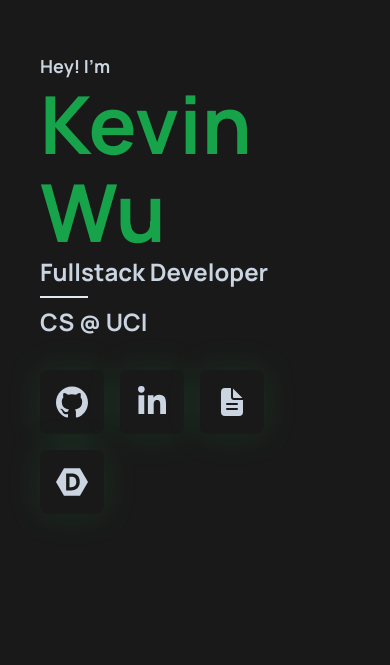
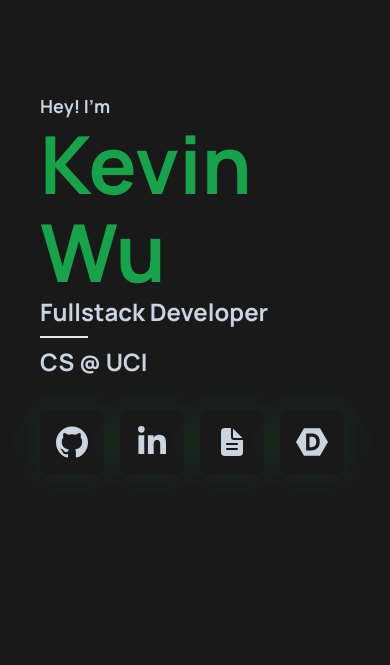
Before and after one commit to KevinWu098/website, a Next.js app: page / in a window 390 px wide. Shown: the part 179-844 px from the top of the page. Built offline with nearby package versions, Linux system fonts and the light colour scheme.

Commit message:
style: add smaller breakpoint for links

```diff
--- a/src/components/hero/Links.tsx
+++ b/src/components/hero/Links.tsx
@@ -63,7 +63,7 @@ const Links = () => {
                 ))}
             </div>
 
-            <div className="pt-8 -mb-44 xs:-mb-24 grid grid-cols-3 xs:grid-cols-4 md:hidden w-fit gap-4">
+            <div className="pt-8 -mb-44 xs:-mb-24 grid grid-cols-3 xxs:grid-cols-4 md:hidden w-fit gap-4">
                 {LINKS.map((item) => (
                     <Link
                         href={item.link}
--- a/tailwind.config.ts
+++ b/tailwind.config.ts
@@ -73,6 +73,7 @@ const config = {
                 "accordion-up": "accordion-up 0.2s ease-out",
             },
             screens: {
+                xxs: "384px",
                 xs: "512px",
             },
         },
```
